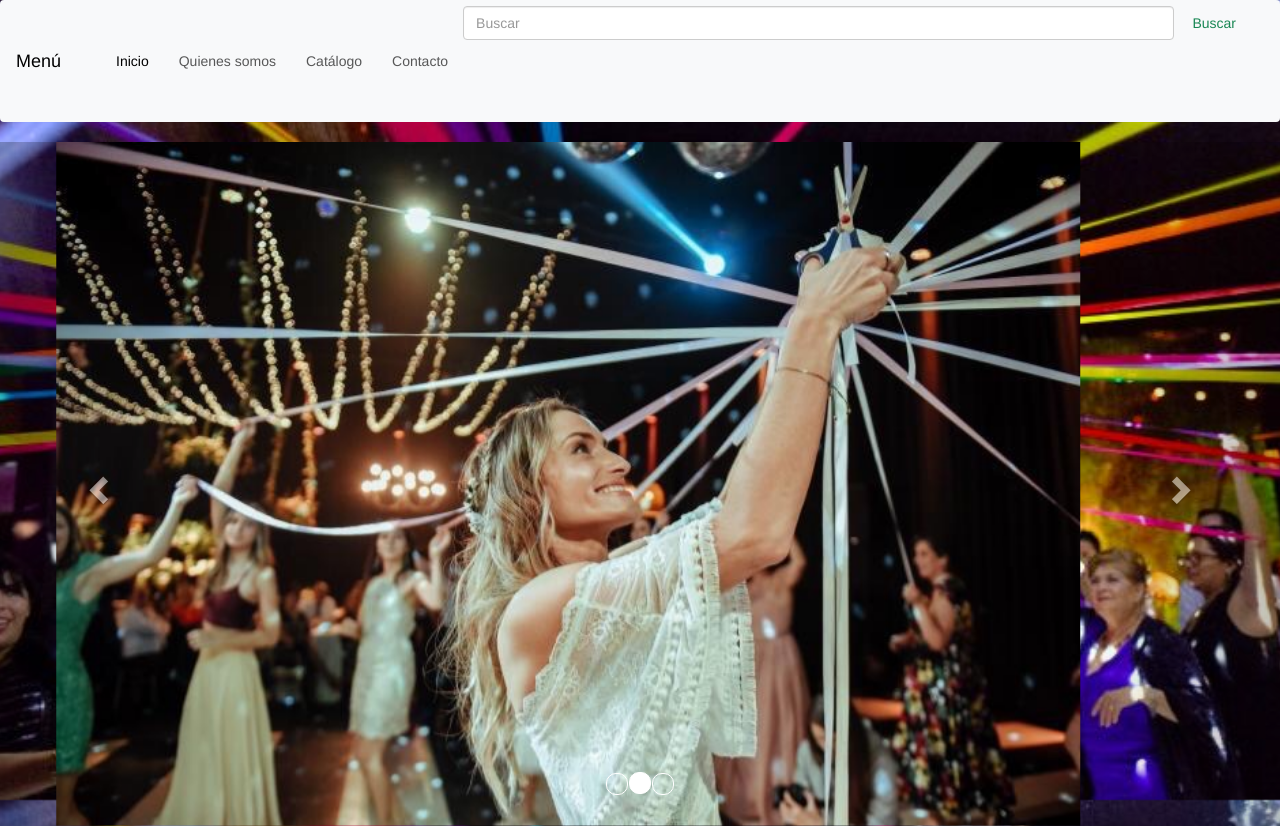
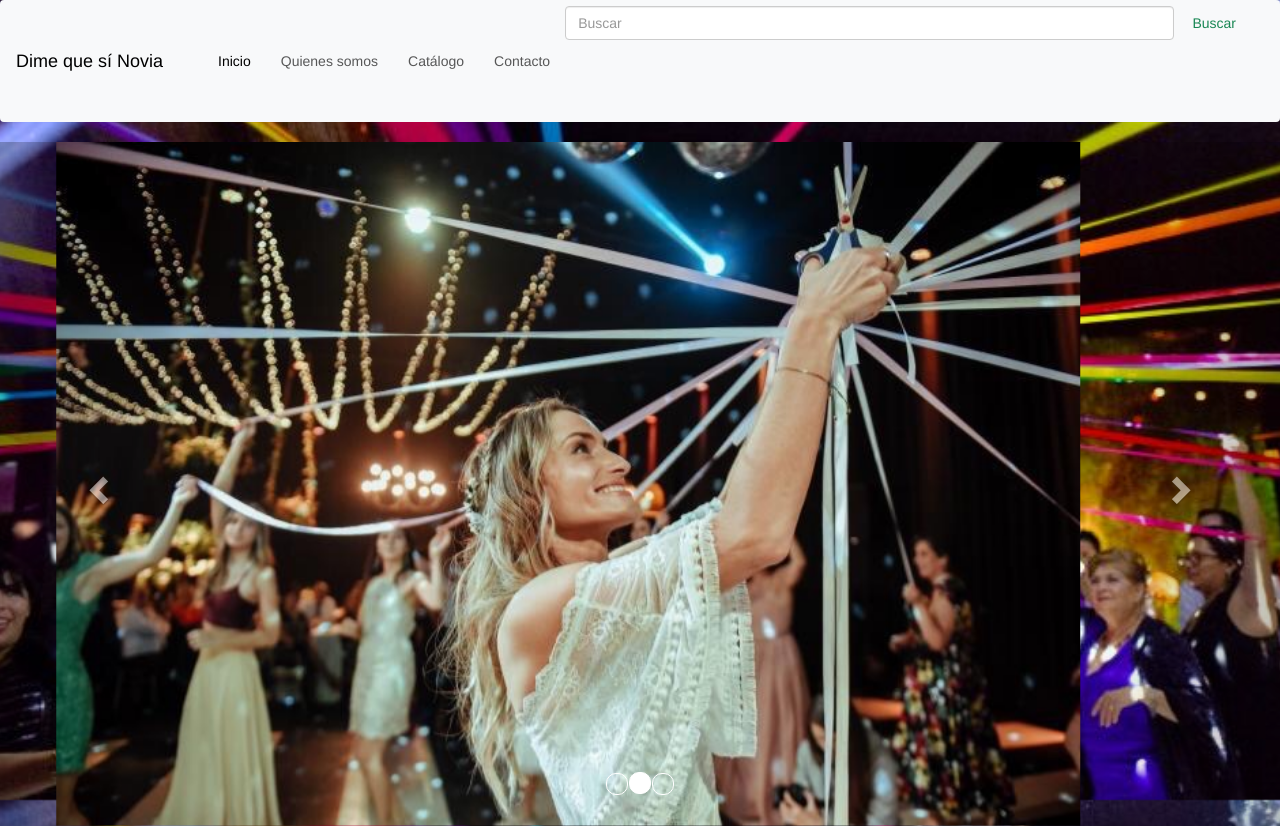
Before and after one commit to johanna-olivares-toro/johanna-olivares-toro.github.io, a plain HTML site: page index.html in a window 1280 px wide. Shown: the top 826 px of the page. Drawn offline with nearby package versions, Linux system fonts and the light colour scheme.

Commit message:
Actualización menú DQS

```diff
--- a/index.html
+++ b/index.html
@@ -22,7 +22,7 @@
     <header>
         <nav class="navbar navbar-expand-lg bg-body-tertiary">
             <div class="container-fluid">
-              <a class="navbar-brand" href="#">Menú</a>
+              <a class="navbar-brand" href="#">Dime que sí Novia</a>
               <button class="navbar-toggler" type="button" data-bs-toggle="collapse" data-bs-target="#navbarSupportedContent" aria-controls="navbarSupportedContent" aria-expanded="true" aria-label="Toggle navigation">
                 <span class="navbar-toggler-icon"></span>
               </button>
```
